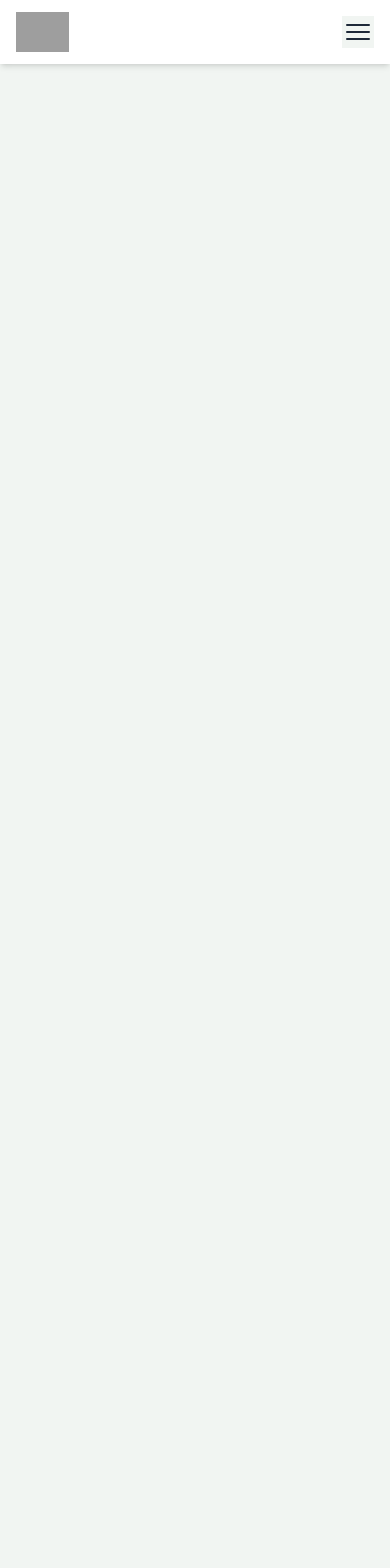
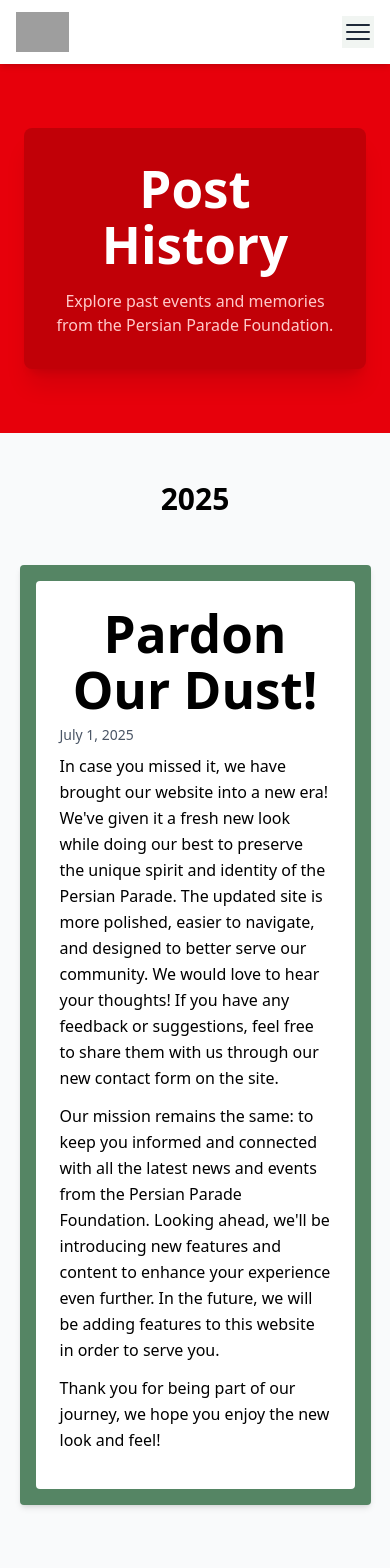
Before and after one commit to ColbyHman/persian-parade-website, a React (Vite) app: page /post-history in a window 390 px wide. Before the commit this address had no page. Shown: the top 1568 px of the page. Before the commit the page ends 844 px from the top, so only its background shows below. Built offline with nearby package versions, Linux system fonts and the light colour scheme; grey boxes are pictures that could not be loaded.

Commit message:
Updated membership link to contact page, redirected donation links to shop, added Donate section to home page, added date and hidden fields to posts, created Post History page, commented out phone numbers, rendered post dates, and made post content left-justified with centered titles.

```diff
--- a/src/App.jsx
+++ b/src/App.jsx
@@ -1,4 +1,4 @@
-import { React, useState } from 'react'
+import { React } from 'react'
 import { Routes, Route } from 'react-router-dom';
 import Navbar from './components/Navbar';import './App.css'
 
@@ -10,11 +10,9 @@
 import Sponsors from './pages/Sponsors';
 import Support from './pages/Support';
 import ContactUs from './pages/ContactUs';
-import Donate from './pages/Donate';
+import History from './pages/History';
 
 function App() {
-  const [count, setCount] = useState(0)
-
   return (
     <>
       <Navbar />
@@ -28,7 +26,7 @@
           <Route path="/sponsors" element={<Sponsors />} />
           <Route path="/support" element={<Support />} />
           <Route path="/contact-us" element={<ContactUs />} />
-          <Route path="/donate" element={<Donate />} />
+          <Route path="/post-history" element={<History />} />
         </Routes>
       </main>
     </>
--- a/src/components/FeedPost.jsx
+++ b/src/components/FeedPost.jsx
@@ -3,6 +3,17 @@
 const FeedPost = ({ post }) => {
   // Outer container stays the same
   const baseContainerClasses = "w-full max-w-[90vw] md:max-w-5xl lg:max-w-6xl p-4 bg-green-700 rounded shadow-md mx-auto my-4 post";
+
+  const renderDate = () => {
+    if (!post.date) return null;
+    const [year, month, day] = post.date.split('-').map(Number);
+    const dateObj = new Date(year, month - 1, day);
+    return (
+      <p className="text-sm text-gray-600 mb-2">
+        {dateObj.toLocaleDateString('en-US', { month: 'long', day: 'numeric', year: 'numeric' })}
+      </p>
+    );
+  };
 
   switch (post.type) {
     case 'poster':
@@ -16,6 +27,7 @@
             />
             <div>
               <h3 className="text-lg font-semibold text-black">{post.title}</h3>
+              {renderDate()}
               {post.description && (
                 <p className="mt-2 text-white">{post.description}</p>
               )}
@@ -35,7 +47,7 @@
     case 'announcement':
       return (
         <div className={baseContainerClasses}>
-          <article className="bg-white p-6 rounded text-black">
+          <article className="bg-white p-6 rounded text-black text-left">
             <div className="md:flex gap-6">
               {post.imageUrl && (
                 <img
@@ -45,7 +57,8 @@
                 />
               )}
               <div className="flex-1">
-                <h1 className="text-lg sm:text-xl md:text-2xl font-bold mb-4">{post.title}</h1>
+                <h1 className="text-lg sm:text-xl md:text-2xl font-bold mb-2 text-center">{post.title}</h1>
+                {renderDate()}
                 {post.content && post.content.map((item, index) => {
                   if (typeof item === 'string') {
                     return (
@@ -80,8 +93,9 @@
       return (
         <div className={baseContainerClasses}>
           {/* White box behind text */}
-          <article className="bg-white p-6 rounded text-black">
-            <h1 className="text-lg sm:text-xl md:text-2xl font-bold mb-4">{post.title}</h1>
+          <article className="bg-white p-6 rounded text-black text-left">
+            <h1 className="text-lg sm:text-xl md:text-2xl font-bold mb-2 text-center">{post.title}</h1>
+            {renderDate()}
             {post.content.map((item, index) => {
               if (typeof item === 'string') {
                 // Backward compatibility: treat as paragraph
@@ -122,7 +136,8 @@
         <div className={baseContainerClasses}>
           {/* White box behind video title and container */}
           <article className="bg-white p-6 rounded text-black">
-            <h1 className="text-xl font-bold mb-4">{post.title}</h1>
+            <h1 className="text-xl font-bold mb-2">{post.title}</h1>
+            {renderDate()}
             <div className="relative w-full" style={{ paddingBottom: '56.25%' }}>
               <iframe
                 src={post.videoUrl}
--- a/src/components/Footer.jsx
+++ b/src/components/Footer.jsx
@@ -4,7 +4,7 @@
 
 const Footer = () => {
   return (
-    <footer className="footer text-white py-10 mt-10">
+    <footer className="footer text-white py-10">
       <div className="container mx-auto px-6 grid grid-cols-1 md:grid-cols-3 gap-8 items-start">
 
         <div className="flex flex-col items-start">
@@ -22,7 +22,7 @@
 
         <div className="flex flex-col space-y-2">
           <h3 className="text-lg font-semibold mb-2">Contact Us</h3>
-          <p>📞 (844) 727-2331</p>
+          {/* <p>📞 (844) 727-2331</p> */}
           <p>✉️ info@persianparade.com</p>
           <p>📍 25 Central Park West</p>
           <p>   New York, NY 10023</p>
--- a/src/components/Navbar.jsx
+++ b/src/components/Navbar.jsx
@@ -15,6 +15,7 @@
     "Press Room",
     "Sponsors",
     "Support",
+    "Post History",
     "Contact Us",
     // "Donate"
   ];
--- a/src/data/posts.js
+++ b/src/data/posts.js
@@ -1,9 +1,50 @@
 // src/data/posts.js
 export const posts = [
+  {
+    id: 7,
+    type: 'text',
+    title: 'Persian Parade Foundation Announces 2026 Annual Persian Day Parade',
+    date: '2026-04-02',
+    content: [
+      {
+        type: 'paragraph',
+        text: "The Persian Parade Foundation is proud to announce that the Annual Persian Day Parade will take place on Sunday, April 19, 2026, along Madison Avenue in New York City."
+      },
+      {
+        type: 'paragraph',
+        text: "The Persian Day Parade has long been a celebration of the rich history, heritage, and culture of the Iranian people. This year, while continuing that proud tradition, the Parade will also be dedicated to honoring the memory of the brave Iranian men and women who have lost their lives, have been imprisoned, or have suffered amid the current conflict and ongoing challenges in Iran. We also remember all victims affected by the broader conflict and extend our deepest sympathies to their families."
+      },
+      {
+        type: 'paragraph',
+        text: "The Persian Parade Foundation reiterates its unwavering solidarity with the people of Iran and expresses deep concern over the violence and suppression of innocent individuals, including peaceful demonstrators seeking economic opportunity, freedom of expression, and a better future. We stand with all those who advocate for human dignity, justice, and a more inclusive and representative society."
+      },
+      {
+        type: 'paragraph',
+        text: "On April 19, Madison Avenue will once again be filled with the vibrant colors of green, white, and red, as participants proudly celebrate Iranian culture and heritage. Traditional symbols, including the historic Lion and Sun emblem, will be displayed as expressions of cultural identity and historical pride."
+      },
+      {
+        type: 'paragraph',
+        text: "While this year's Parade will reflect the joy and richness of Iranian culture, it will also be a moment of reflection. We will honor the sacrifices of those who have suffered and ensure that their voices are not forgotten. Through unity and peaceful expression, we aim to echo the aspirations of the Iranian people for a future marked by peace, prosperity, and respect for all—regardless of ethnicity, religion, or background."
+      },
+      {
+        type: 'paragraph',
+        text: "The Persian Parade Foundation remains a non-political and non-religious cultural organization. In that spirit, we support peaceful gatherings worldwide that promote human dignity, oppose violence, and raise awareness about the suffering of individuals and communities affected by conflict."
+      },
+      {
+        type: 'paragraph',
+        text: "Our mission has always been—and will continue to be—to promote peace, cultural unity, human rights, and respect for life, while honoring the voices of those who seek justice through peaceful means."
+      },
+      {
+        type: 'paragraph',
+        text: "We invite all members of the community to join us on April 19, 2026, to celebrate our shared heritage and stand together in unity, remembrance, and hope."
+      }
+    ]
+  },
   {
     id: 6,
     type: 'text',
     title: 'Persian Parade Foundation Announces Cancellation of Chaharshanbeh Souri Event Scheduled for March 17',
+    date: '2026-03-08',
     content: [
       {
         type: 'paragraph',
@@ -35,6 +76,7 @@
     id: 0,
     type: 'announcement',
     title: 'Persian Parade 2026',
+    date: '2026-02-15',
     imageUrl: '/images/parade-poster.jpg',
     content: [
       'Join us for the annual Persian Parade! Celebrate Persian culture, heritage, and community with pride and unity.',
@@ -46,6 +88,7 @@
   {
     id: 1,
     title: "Persian Parade Foundation Reaffirms Solidarity with the People of Iran and Clarifies Its Non-Political Position",
+    date: '2026-02-01',
     type: "text",
     content: [
       {
@@ -73,6 +116,7 @@
   {
     id: 2,
     title: "Persian Parade Foundation, Inc. Condemns the Iranian Government's Brutal Actions Against the People of Iran",
+    date: '2026-01-20',
     type: 'text',
     content: [
       {
@@ -113,6 +157,8 @@
   {
     id: 3,
     title: "Pardon Our Dust!",
+    date: '2025-07-01',
+    hidden: true,
     type: 'text',
     content: [
       "In case you missed it, we have brought our website into a new era! We've given it a fresh new look while doing our best to preserve the unique spirit and identity of the Persian Parade. The updated site is more polished, easier to navigate, and designed to better serve our community. We would love to hear your thoughts! If you have any feedback or suggestions, feel free to share them with us through our new contact form on the site.",
@@ -123,6 +169,8 @@
   {
     id: 4,
     title: "Persian Parade 2025 Recap",
+    date: '2025-05-01',
+    hidden: true,
     type: 'text',
     content: [
       "On Sunday, April 27th, Madison Avenue was proudly painted in red, white, and green, as the historic Iranian flag—featuring the sun, lion, and traditional motif—led the way in a magnificent celebration of Persian culture and heritage.",
@@ -141,6 +189,8 @@
     id: 5,
     type: 'video',
     title: 'Persian Parade 2024',
+    date: '2024-05-01',
+    hidden: true,
     videoUrl: 'https://player.vimeo.com/video/947232611?badge=0&amp;autopause=0&amp;player_id=0&amp;app_id=58479',
   }
 ];
--- a/src/pages/ContactUs.jsx
+++ b/src/pages/ContactUs.jsx
@@ -31,7 +31,7 @@
                   </a>
                 </p>
                 <p>
-                  <strong>Phone:</strong> (844) 727-2331
+                  {/* <strong>Phone:</strong> (844) 727-2331 */}
                 </p>
                 <p>
                   <strong>Address:</strong><br />
--- a/src/pages/Donate.jsx
+++ /dev/null
@@ -1,5 +0,0 @@
-import UnderConstruction from "../components/UnderConstruction";
-
-export default function Donate() {
-  return <UnderConstruction/>
-}
--- /dev/null
+++ b/src/pages/History.jsx
@@ -0,0 +1,56 @@
+import React from 'react';
+import FeedPost from '../components/FeedPost';
+import posts from '../data/posts';
+import Footer from '../components/Footer';
+
+const History = () => {
+  const hiddenPosts = posts.filter(post => post.hidden);
+
+  const postsByYear = hiddenPosts.reduce((acc, post) => {
+    const year = new Date(post.date).getFullYear();
+    if (!acc[year]) {
+      acc[year] = [];
+    }
+    acc[year].push(post);
+    return acc;
+  }, {});
+
+  const years = Object.keys(postsByYear).sort((a, b) => b - a);
+
+  return (
+    <div className="text-black bg-white">
+      <section className="bg-red-600 text-white py-16 px-6">
+        <div className="shadow-xl rounded-lg p-8 bg-red-700">
+          <h1 className="text-4xl font-bold text-center mb-4">
+            Post History
+          </h1>
+          <p className="max-w-2xl mx-auto text-center text-red-200">
+            Explore past events and memories from the Persian Parade Foundation.
+          </p>
+        </div>
+      </section>
+
+      <section className="bg-gray-50 py-12 px-4 md:px-12">
+        <div className="max-w-6xl mx-auto">
+          {years.map(year => (
+            <div key={year} className="mb-12">
+              <h2 className="text-3xl font-bold text-center mb-8">{year}</h2>
+              <div className="flex flex-col gap-10 items-center">
+                {postsByYear[year].map(post => (
+                  <FeedPost key={post.id} post={post} />
+                ))}
+              </div>
+            </div>
+          ))}
+          {years.length === 0 && (
+            <p className="text-center text-gray-500">No archived posts available.</p>
+          )}
+        </div>
+      </section>
+
+      <Footer />
+    </div>
+  );
+};
+
+export default History;
--- a/src/pages/Support.jsx
+++ b/src/pages/Support.jsx
@@ -21,8 +21,8 @@
           </p>
           <p className="leading-relaxed">
             To become a member, please visit our{" "}
-            <a href="/membership" className="underline text-red-600 hover:text-red-700">
-              membership page
+            <a href="/contact-us" className="underline text-red-600 hover:text-red-700">
+              contact us page
             </a>{" "}
             or contact us at{" "}
             <a href="mailto:info@persianparade.com" className="underline text-red-600 hover:text-red-700">
@@ -98,7 +98,7 @@
           </p>
           <p className="mt-6 leading-relaxed">
             To donate, please visit our{" "}
-            <a href="/donate" className="underline !text-white hover:!text-red-300">
+            <a href="https://shop.persianparade.com/collections/donations" target="_blank" rel="noopener noreferrer" className="underline !text-white hover:!text-red-300">
               donation page
             </a>{" "}
             or contact us for more information at{" "}
```
Also changed, not shown: src/pages/Home.jsx (+19 -1 lines), src/pages/Sponsors.jsx (+9 -1 lines).
